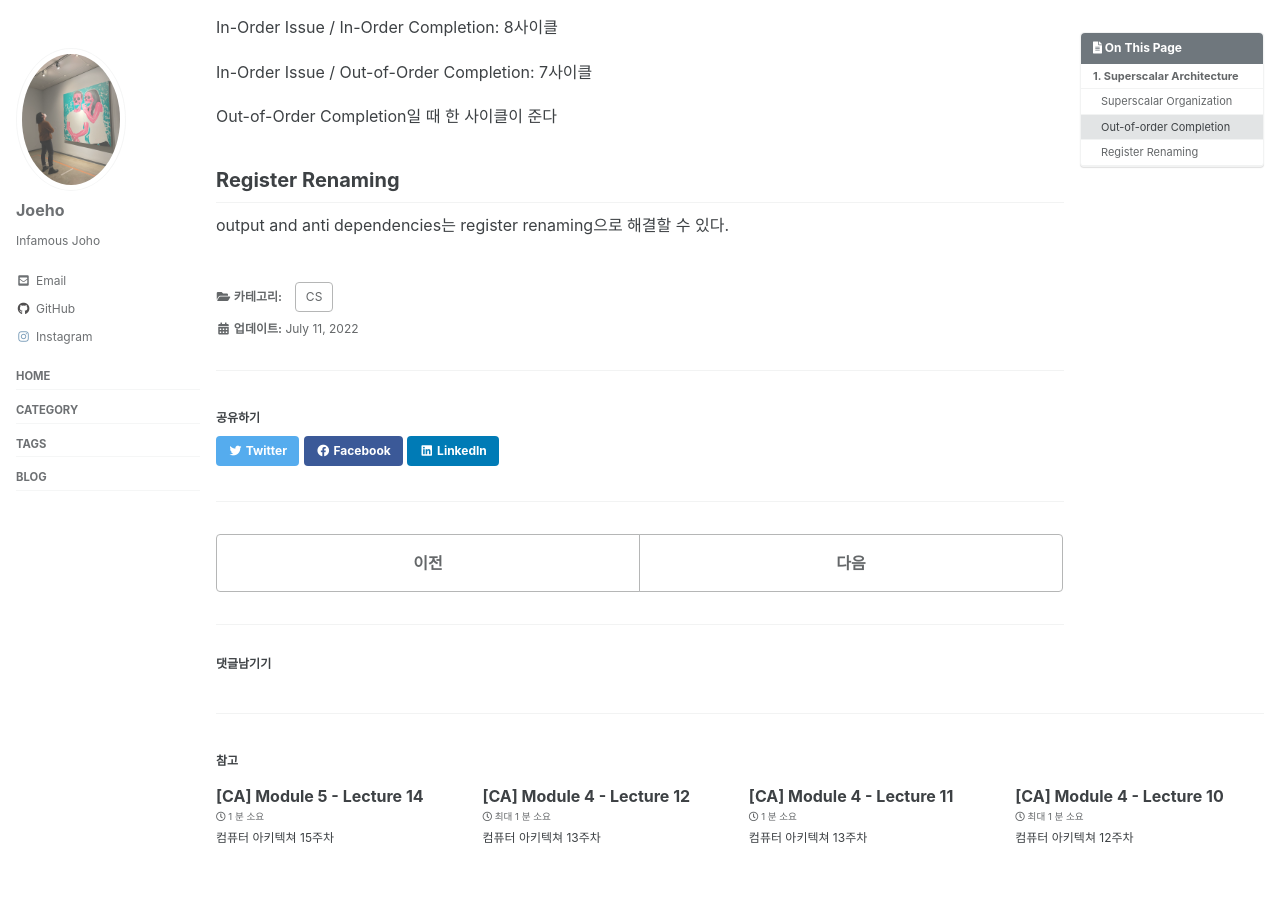
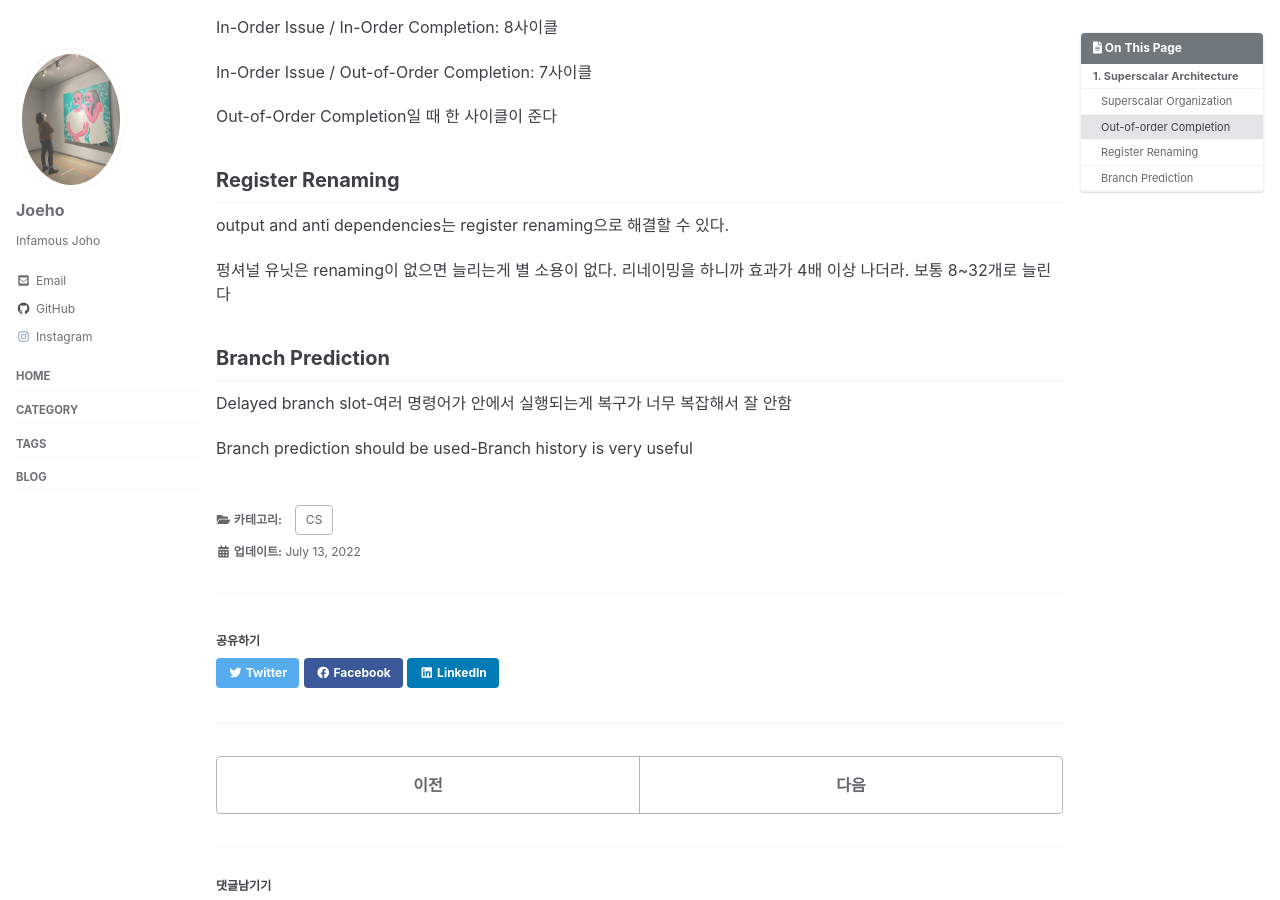
Before and after one commit to joeholee/joeholee.github.io, a Jekyll site: the page built from _posts/2022-06-02-ca-thirteenth.md, in a window 1280 px wide and 900 px high, scrolled down 1138 px. Built offline with Jekyll 4.4.1, drawn with Linux system fonts in a browser that asks for light colours; cached includes are drawn as plain includes; some web fonts are replaced; comment, search, counter and statistics services are not loaded.

Commit message:
Update 2022-06-02-ca-thirteenth.md

```diff
--- a/_posts/2022-06-02-ca-thirteenth.md
+++ b/_posts/2022-06-02-ca-thirteenth.md
@@ -13,7 +13,7 @@ toc: true
 toc_sticky: true
 
 date: 2022-06-02
-last_modified_at: 2022-07-11
+last_modified_at: 2022-07-13
 ---
 
 # 1. Superscalar Architecture
@@ -65,3 +65,11 @@ Out-of-Order Completion일 때 한 사이클이 준다
 ## Register Renaming
 
 output and anti dependencies는 register renaming으로 해결할 수 있다.
+
+펑셔널 유닛은 renaming이 없으면 늘리는게 별 소용이 없다. 리네이밍을 하니까 효과가 4배 이상 나더라. 보통 8~32개로 늘린다
+
+## Branch Prediction
+
+Delayed branch slot-여러 명령어가 안에서 실행되는게 복구가 너무 복잡해서  잘 안함
+
+Branch prediction should be used-Branch history is very useful
```
